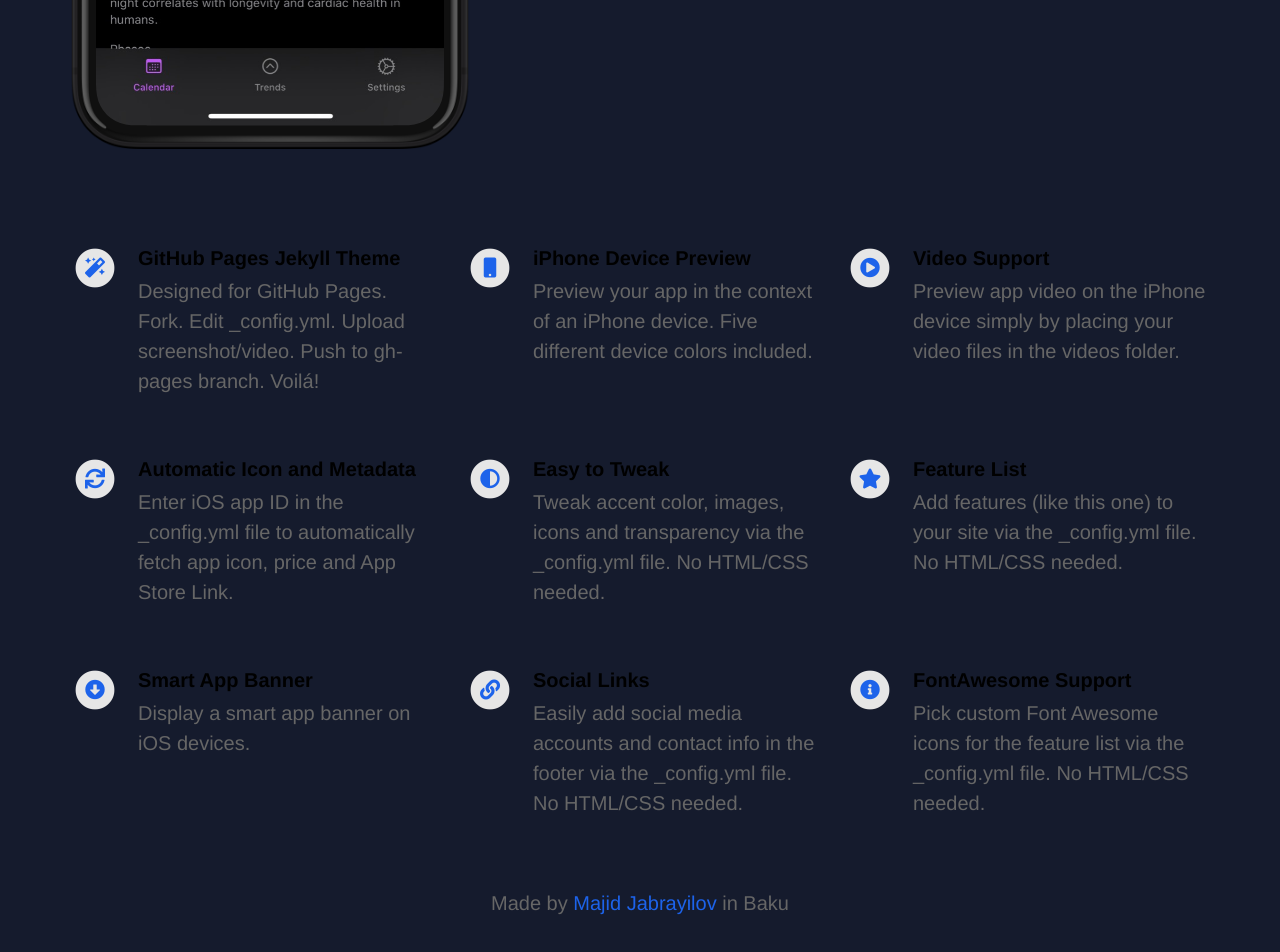
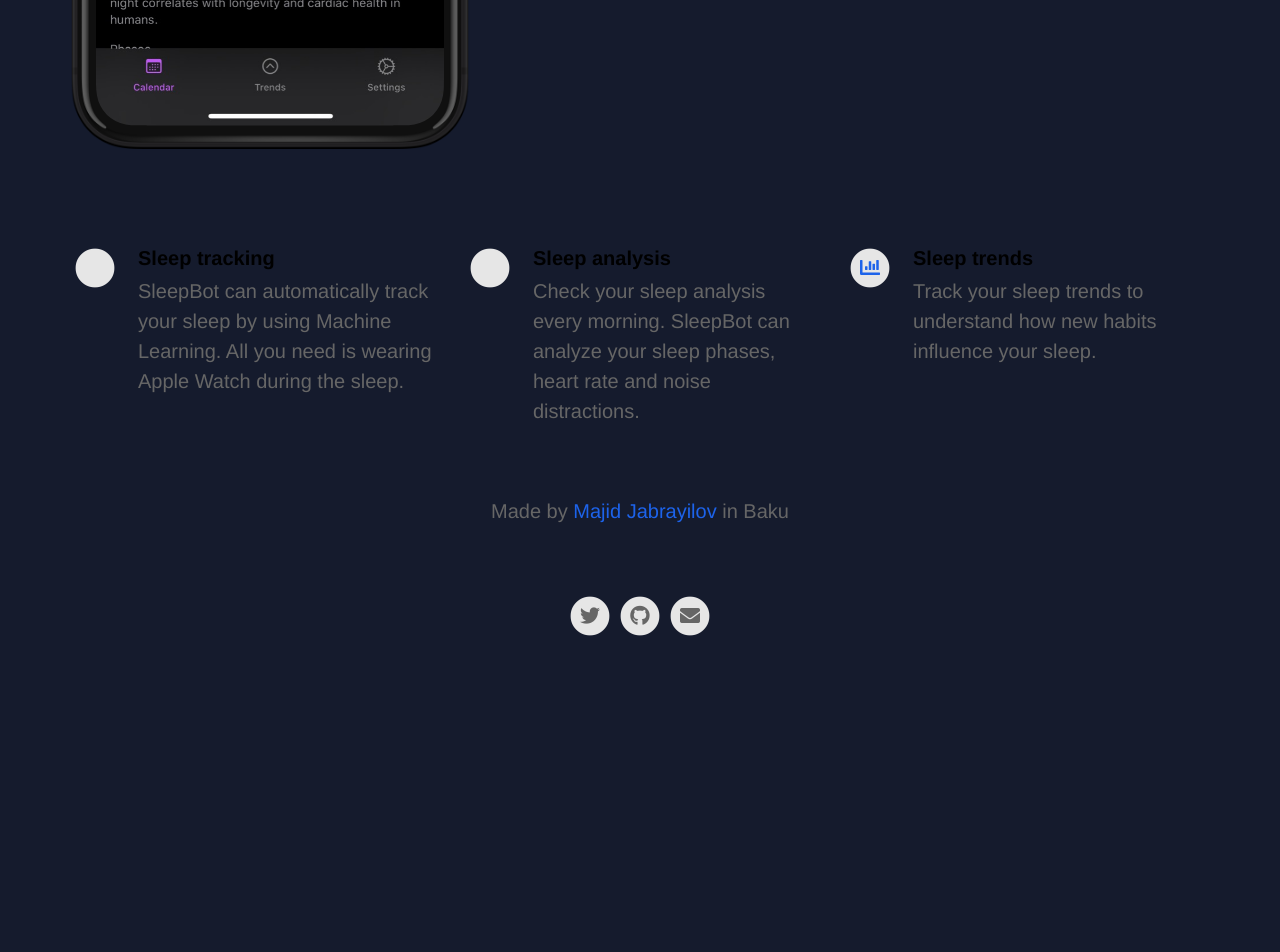
Before and after one commit to incomeexpensetracker/MoneyMeter, a Jekyll site: the page built from index.html, in a window 1280 px wide and 1400 px high, scrolled down 534 px. Shown: the part 302-1254 px from the top of the window. Built offline with Jekyll 4.4.1, drawn with Linux system fonts in a browser that asks for light colours; nearby versions of some CDN libraries; after the commit the page ends 1542 px from its top, so only the background shows below that.

Commit message:
features added

```diff
--- a/_config.yml
+++ b/_config.yml
@@ -34,46 +34,17 @@ youtube_username                          :
 # Feature List                            Edit, add or remove features to be presented.
 features                                  :
 
-  - title                                 : GitHub Pages Jekyll Theme
-    description                           : Designed for GitHub Pages. Fork. Edit _config.yml. Upload screenshot/video. Push to gh-pages branch. Voilá!
-    fontawesome_icon_name                 : magic
+  - title                                 : Sleep tracking
+    description                           : SleepBot can automatically track your sleep by using Machine Learning. All you need is wearing Apple Watch during the sleep.
+    fontawesome_icon_name                 : snooze
 
-  - title                                 : iPhone Device Preview
-    description                           : Preview your app in the context of an iPhone device. Five different device colors included.
-    fontawesome_icon_name                 : mobile
+  - title                                 : Sleep analysis
+    description                           : Check your sleep analysis every morning. SleepBot can analyze your sleep phases, heart rate and noise distractions.
+    fontawesome_icon_name                 : moon-stars
 
-  - title                                 : Video Support
-    description                           : Preview app video on the iPhone device simply by placing your video files in the videos folder.
-    fontawesome_icon_name                 : play-circle
-
-  - title                                 : Automatic Icon and Metadata
-    description                           : Enter iOS app ID in the _config.yml file to automatically fetch app icon, price and App Store Link.
-    fontawesome_icon_name                 : sync
-
-  - title                                 : Easy to Tweak
-    description                           : Tweak accent color, images, icons and transparency via the _config.yml file. No HTML/CSS needed.
-    fontawesome_icon_name                 : adjust
-
-  - title                                 : Feature List
-    description                           : Add features (like this one) to your site via the _config.yml file. No HTML/CSS needed.
-    fontawesome_icon_name                 : star
-
-  - title                                 : Smart App Banner
-    description                           : Display a smart app banner on iOS devices.
-    fontawesome_icon_name                 : arrow-alt-circle-down
-
-  - title                                 : Social Links
-    description                           : Easily add social media accounts and contact info in the footer via the _config.yml file. No HTML/CSS needed.
-    fontawesome_icon_name                 : link
-
-  - title                                 : FontAwesome Support
-    description                           : Pick custom Font Awesome icons for the feature list via the _config.yml file. No HTML/CSS needed.
-    fontawesome_icon_name                 : info-circle
-
-  - title                                 : # New Feature Title
-    description                           : # New Feature Description
-    fontawesome_icon_name                 : # Enter Font Awesome icon name (e.g. star). Find icons on fontawesome.com/icons.
-
+  - title                                 : Sleep trends
+    description                           : Track your sleep trends to understand how new habits influence your sleep.
+    fontawesome_icon_name                 : chart-bar
 
 
 # Theme Settings
```
